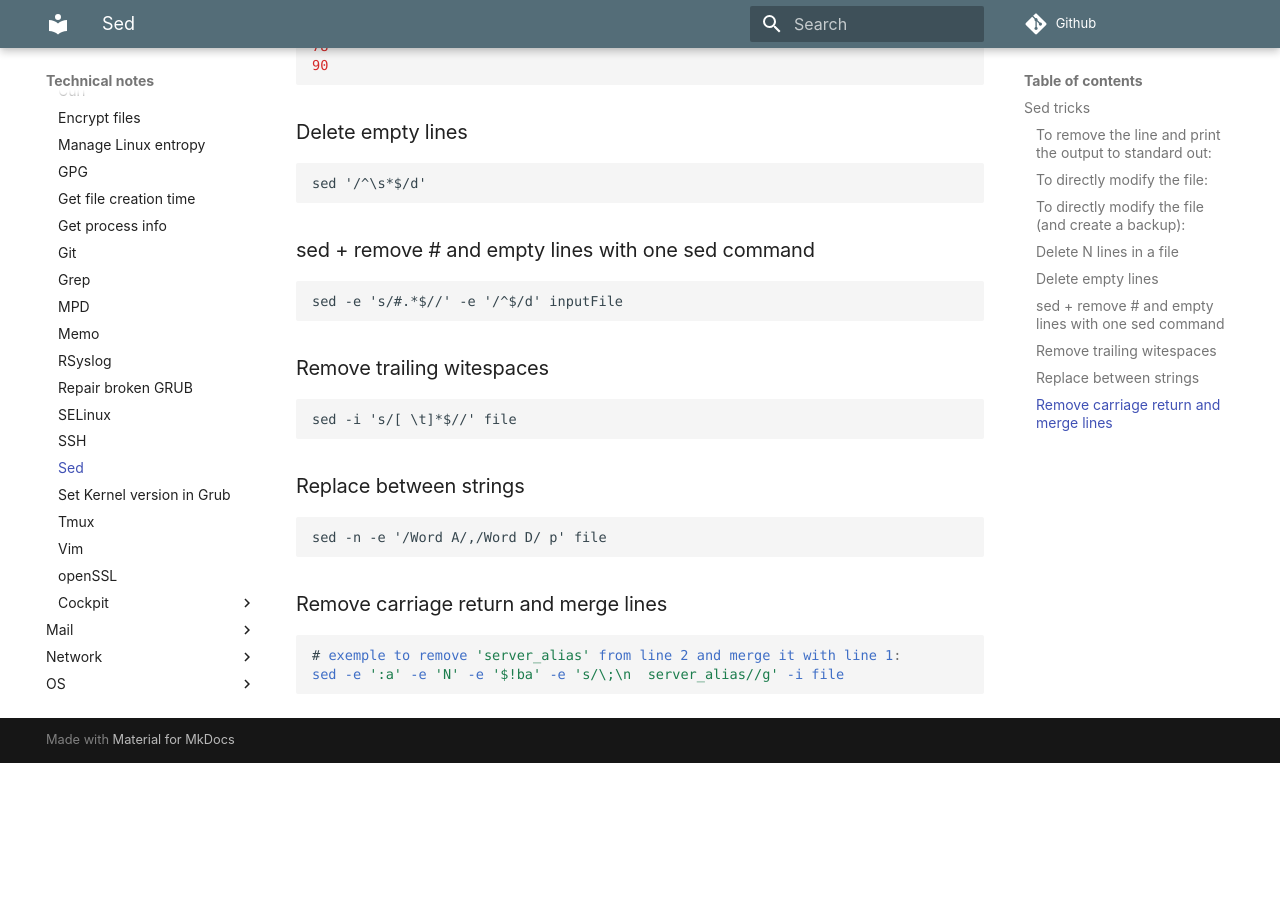
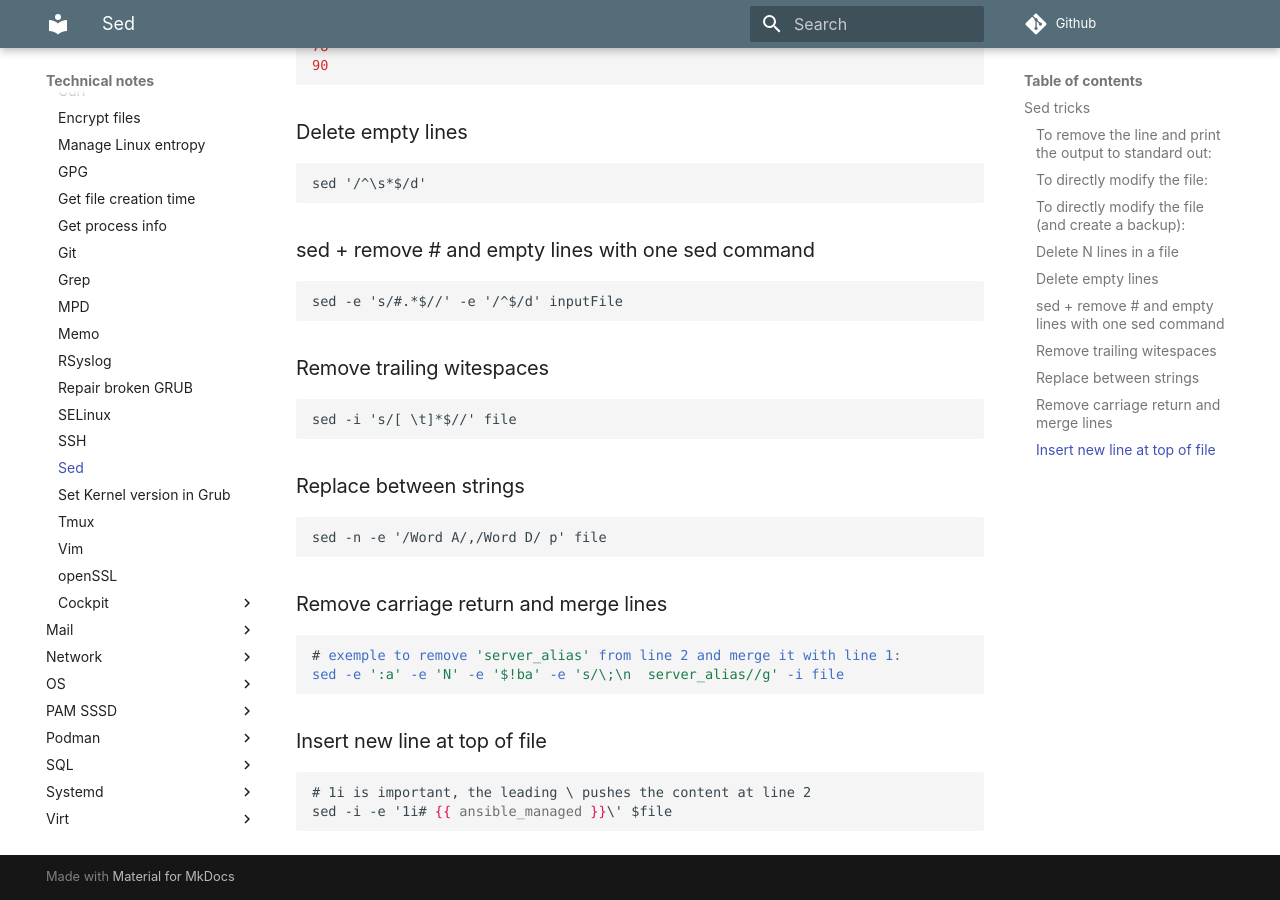
Before and after one commit to sjpp/notes, an MkDocs documentation site: the page built from docs/Linux/Sed.md, in a window 1280 px wide and 900 px high, scrolled down 824 px. Built offline with MkDocs 1.6.1 and Material for MkDocs 9.7.7, drawn with Linux system fonts in a browser that asks for light colours; comment, search, counter and statistics services are not loaded; before the commit the page ends 1587 px from its top, so only the background shows below that.

Commit message:
sed: insert test at top of file

```diff
--- a/docs/Linux/Sed.md
+++ b/docs/Linux/Sed.md
@@ -55,3 +55,8 @@ As long as the file is not a symlink or hardlink, you can use sed, tail, or awk.
 
     # exemple to remove 'server_alias' from line 2 and merge it with line 1:
     sed -e ':a' -e 'N' -e '$!ba' -e 's/\;\n  server_alias//g' -i file
+
+### Insert new line at top of file
+
+    # 1i is important, the leading \ pushes the content at line 2
+    sed -i -e '1i# {{ ansible_managed }}\' $file
```
